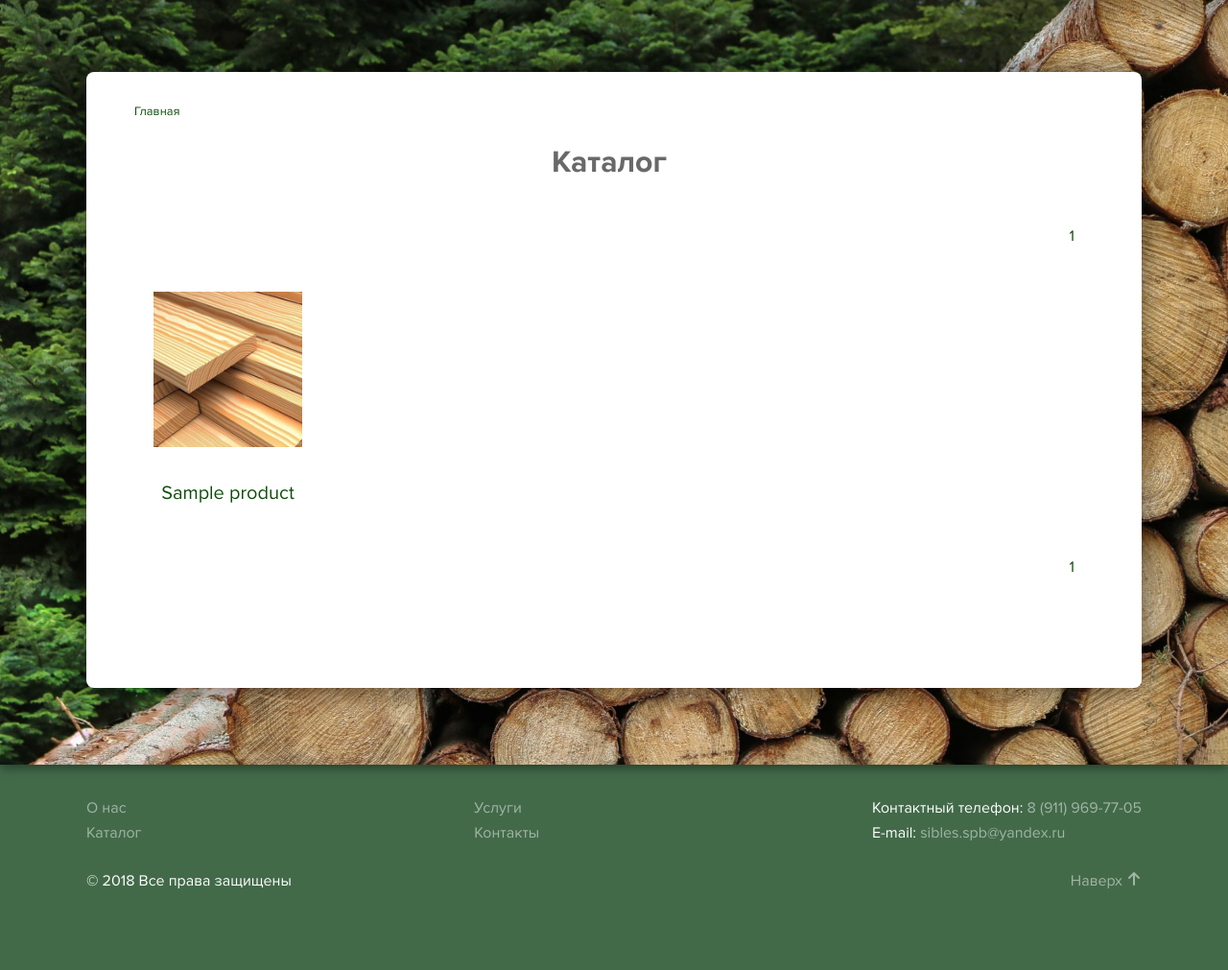
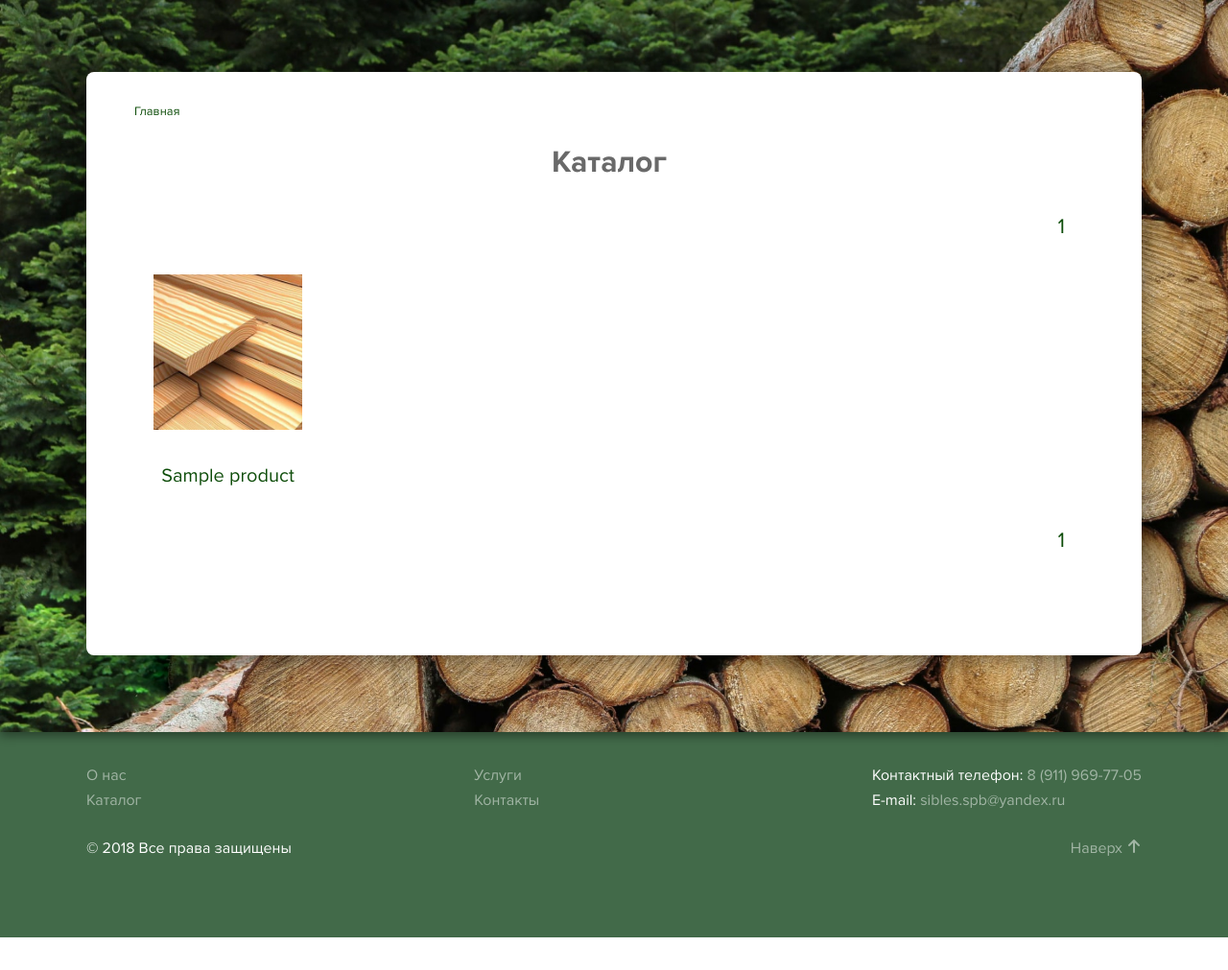
Before and after one commit to maryshlikhota/geekbrains_django, a Django app: page /products/ in a window 1280 px wide. Shown: the part 108-1119 px from the top of the page at 96% size. After the commit the page ends 1085 px from the top, so only its background shows below. Run offline with Django 3.2, Linux system fonts and the light colour scheme; data comes from the database, SQL or seed files in the repository; tables that the repository leaves empty hold one stand-in row (values such as "Sample post").

Commit message:
improve pagination style

```diff
--- a/main/static/main/styles/style.css
+++ b/main/static/main/styles/style.css
@@ -277,6 +277,16 @@ nav {
 .icon-c:before {
   content: "\ea13";
 }
+.icon-arrow-up:before {
+  content: "\ea3a";
+}
+.icon-arrow-right:before {
+  content: "\ea3c";
+}
+.icon-arrow-left:before {
+  content: "\ea40";
+}
+
 
 .phone-link .icon-phone,
 .icon-c, .icon-plus, .icon-pencil {
@@ -826,10 +836,30 @@ body {
     list-style: none;
     display: flex;
     justify-content: flex-end;
+    margin-right: 10px;
+    font-size: 18px;
 }
 .pagination_item {
     display: inline-block;
-    margin: 10px;
+    line-height: 22px;
+}
+.pagination_item a {
+    padding: 5px 10px;
+}
+.pagination_item:hover {
+    text-decoration: underline;
+}
+.pagination .current {
+    font-size: 22px;
+}
+.pagination_item.current:hover,
+.pagination_item.pagination_item_arrow:hover {
+    text-decoration: none;
+}
+.pagination .icon-arrow-left,
+.pagination .icon-arrow-right {
+    line-height: 20px;
+    font-size: 18px;
 }
 
 /* Item page */
--- a/myshop/templates/master.html
+++ b/myshop/templates/master.html
@@ -112,7 +112,7 @@
                     <span class="copy">© {% now "Y" %} Все права защищены</span>
                     <div class="link-up js-link-up">
                         <a href="#top">Наверх
-                            <span class="icon-arrow-up2"></span>
+                            <span class="icon-arrow-up"></span>
                         </a>
                     </div>
                 </div>
--- a/products/templates/products/list.html
+++ b/products/templates/products/list.html
@@ -21,21 +21,21 @@
 
             <ul class="pagination">
                 {% if products.has_previous %}
-                <li class="pagination_item pagination__link_prev">
+                <li class="pagination_item pagination__link_prev pagination_item_arrow">
                     <a href="?page={{ products.previous_page_number }}">
-                        Previous
+                        <span class="icon-arrow-left"></span>
                     </a>
                 </li>
                 {% endif %} {% for num in products.paginator.page_range %}
-                <li class="pagination_item pagination__link_page">
+                <li class="pagination_item pagination__link_page {% if products.number == num %}current{% endif %}">
                     <a href="?page={{ num }}">
                         {{ num }}
                     </a>
                 </li>
                 {% endfor %} {% if products.has_next %}
-                <li class="pagination_item pagination__link_next">
+                <li class="pagination_item pagination__link_next pagination_item_arrow">
                     <a href="?page={{ products.next_page_number }}">
-                        Next
+                        <span class="icon-arrow-right"></span>
                     </a>
                 </li>
                 {% endif %}
@@ -49,21 +49,23 @@
 
             <ul class="pagination">
                 {% if products.has_previous %}
-                <li class="pagination_item pagination__link_prev">
+                <li class="pagination_item pagination__link_prev pagination_item_arrow">
                     <a href="?page={{ products.previous_page_number }}">
-                        Previous
+                        <span class="icon-arrow-left"></span>
                     </a>
                 </li>
-                {% endif %} {% for num in products.paginator.page_range %}
-                <li class="pagination_item pagination__link_page">
+                {% endif %}
+                {% for num in products.paginator.page_range %}
+                <li class="pagination_item pagination__link_page {% if products.number == num %}current{% endif %}">
                     <a href="?page={{ num }}">
                         {{ num }}
                     </a>
                 </li>
-                {% endfor %} {% if products.has_next %}
-                <li class="pagination_item pagination__link_next">
+                {% endfor %}
+                {% if products.has_next %}
+                <li class="pagination_item pagination__link_next pagination_item_arrow">
                     <a href="?page={{ products.next_page_number }}">
-                        Next
+                        <span class="icon-arrow-right"></span>
                     </a>
                 </li>
                 {% endif %}
```
Also changed, not shown: main/static/main/fonts/icomoon.ttf, main/static/main/fonts/icomoon.woff, 2 other files.
